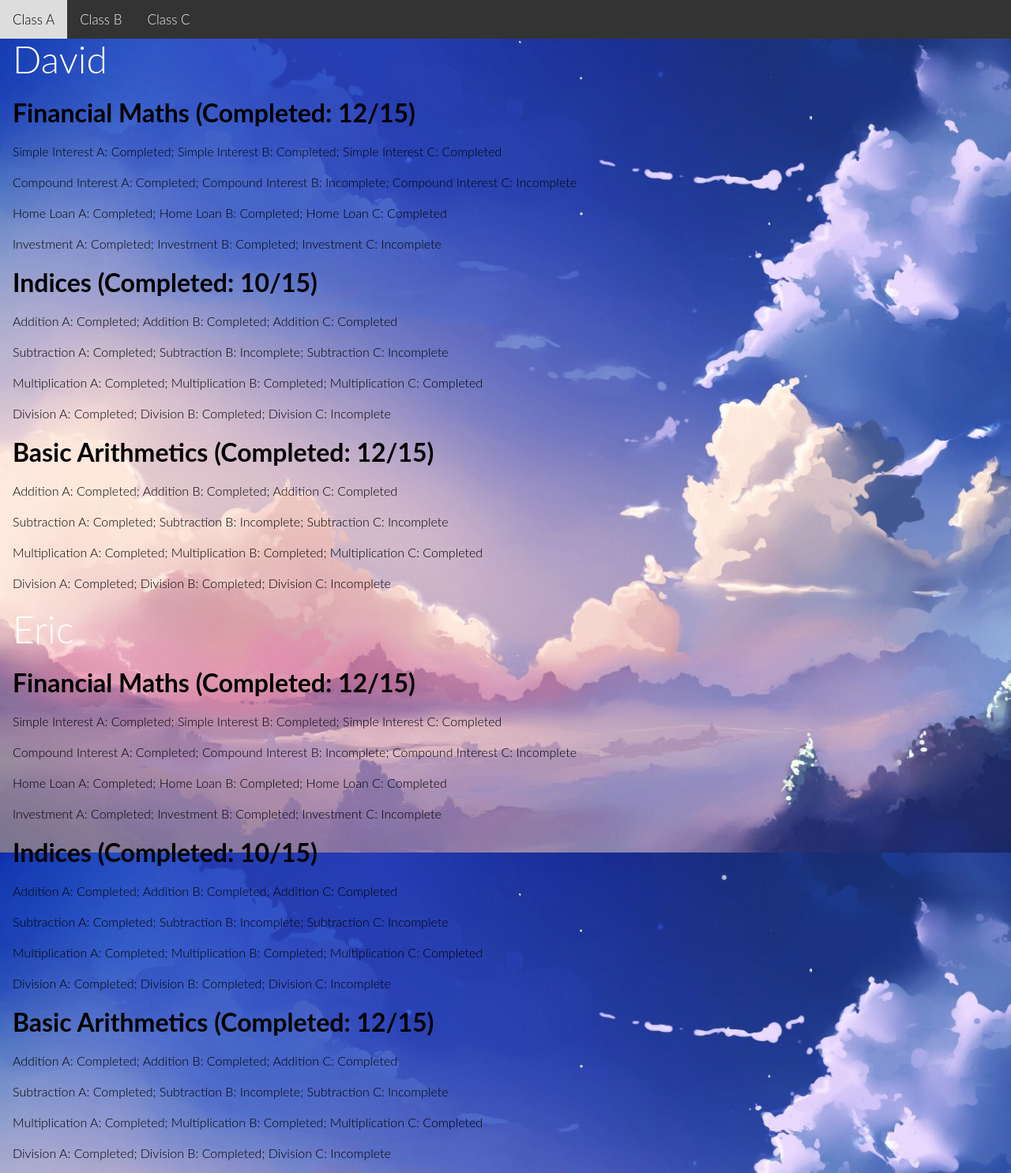
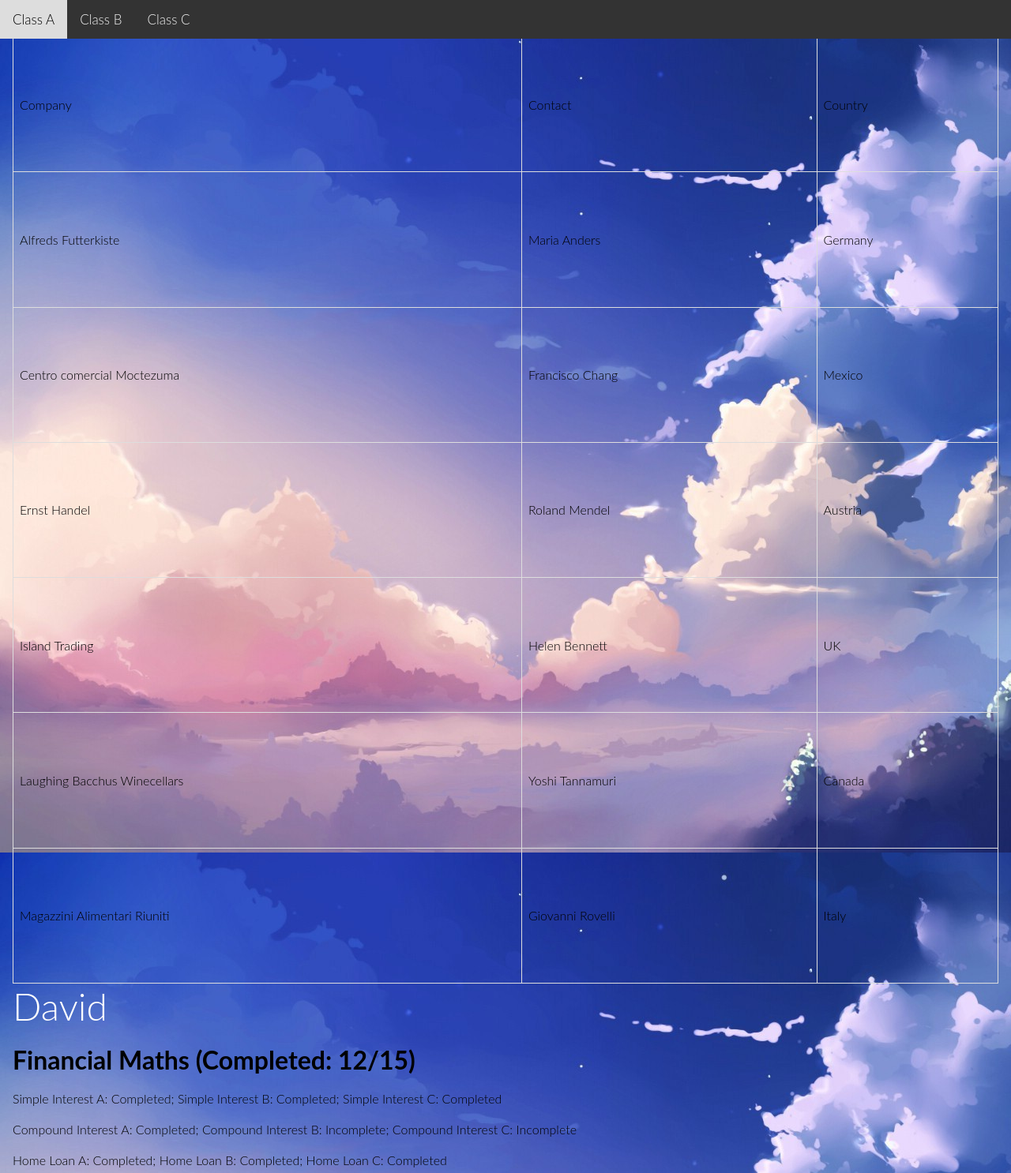
Before and after one commit to yx7ing/UNIHACK18, a Flask app: template templates/teacher.html in a window 1280 px wide. Shown: the top 1486 px of the page at 79% size. Run offline with Flask 2, Linux system fonts and the light colour scheme; the template is opened without the code that fills it, so the values that code supplies are empty; some libraries are stand-ins or nearby versions.

Commit message:
Update teacher.html

```diff
--- a/templates/teacher.html
+++ b/templates/teacher.html
@@ -11,6 +11,18 @@
 <head>
 <meta name="viewport" content="width=device-width, initial-scale=1">
 <style>
+table {
+    font-family: arial, sans-serif;
+    border-collapse: collapse;
+    width: 100%;
+}
+
+td, th {
+    border: 1px solid #dddddd;
+    text-align: left;
+    padding: 8px;
+}
+
 body {margin:0;}
 h2{
         color: black;
@@ -55,6 +67,44 @@ h2{
 </div>
 
 <div class="main">
+  <table>
+  <tr>
+    <th>Company</th>
+    <th>Contact</th>
+    <th>Country</th>
+  </tr>
+  <tr>
+    <td>Alfreds Futterkiste</td>
+    <td>Maria Anders</td>
+    <td>Germany</td>
+  </tr>
+  <tr>
+    <td>Centro comercial Moctezuma</td>
+    <td>Francisco Chang</td>
+    <td>Mexico</td>
+  </tr>
+  <tr>
+    <td>Ernst Handel</td>
+    <td>Roland Mendel</td>
+    <td>Austria</td>
+  </tr>
+  <tr>
+    <td>Island Trading</td>
+    <td>Helen Bennett</td>
+    <td>UK</td>
+  </tr>
+  <tr>
+    <td>Laughing Bacchus Winecellars</td>
+    <td>Yoshi Tannamuri</td>
+    <td>Canada</td>
+  </tr>
+  <tr>
+    <td>Magazzini Alimentari Riuniti</td>
+    <td>Giovanni Rovelli</td>
+    <td>Italy</td>
+  </tr>
+</table>
+
   <h1>David</h1>
   <h2>Financial Maths (Completed: 12/15)</h2>
   <p>Simple Interest A: Completed; Simple Interest B: Completed; Simple Interest C: Completed</p>
```
